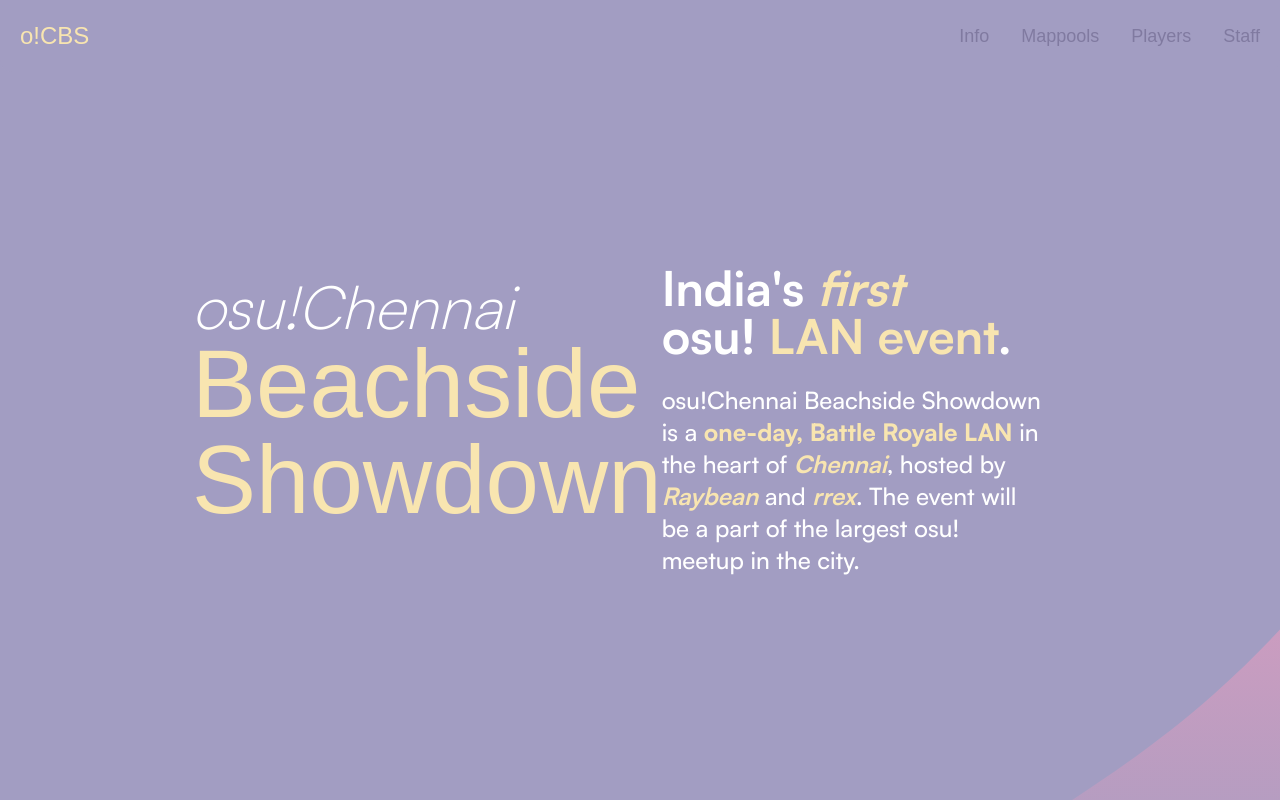
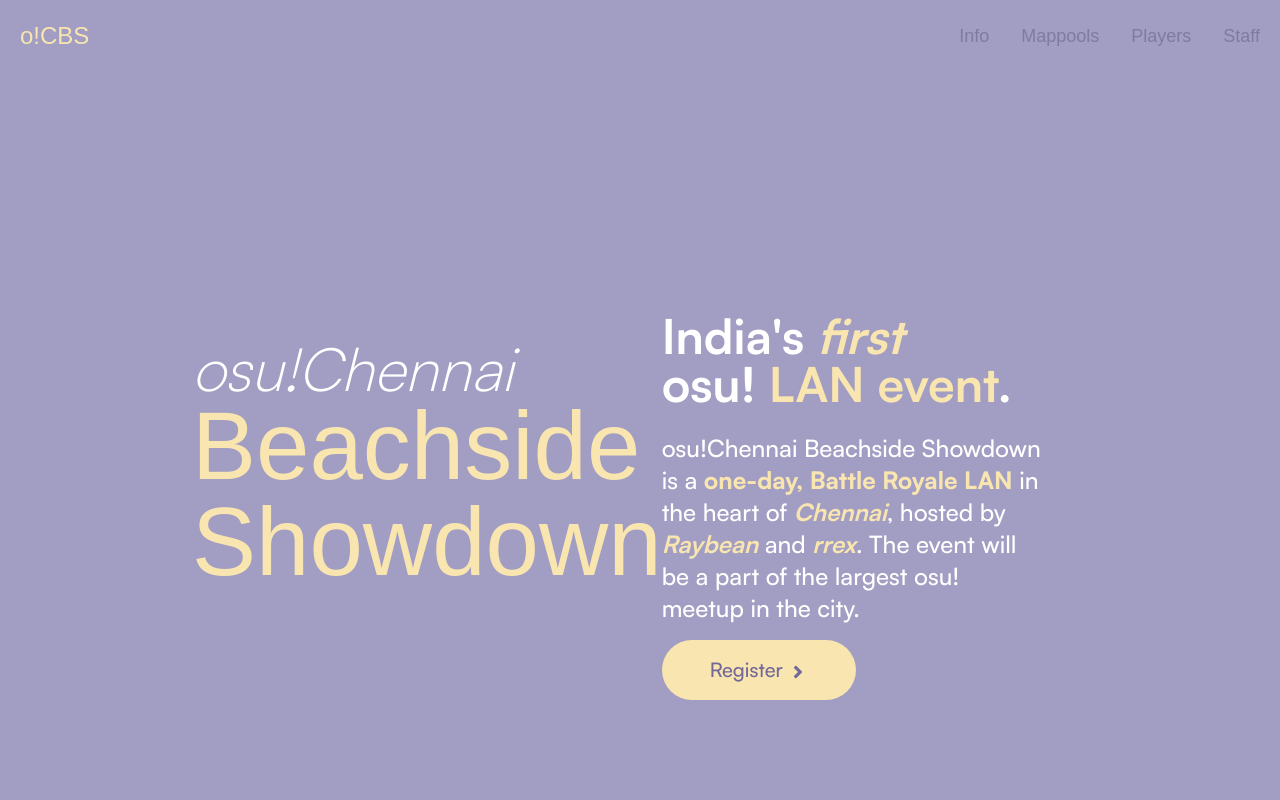
Before and after one commit to rrex971/ocbs-website, a React (Create React App) app: page / in a window 1280 px wide. Shown: the top 800 px of the page. Built offline with nearby package versions, Linux system fonts and the light colour scheme; a web font is replaced by a local one.

Commit message:
implement register button in homepage

```diff
--- a/package.json
+++ b/package.json
@@ -10,6 +10,7 @@
     "razorpay": "^2.9.5",
     "react": "^18.3.1",
     "react-dom": "^18.3.1",
+    "react-icons": "^5.3.0",
     "react-router-dom": "^6.28.0",
     "react-scripts": "5.0.1",
     "web-vitals": "^2.1.4"
--- a/src/screens/Home.js
+++ b/src/screens/Home.js
@@ -1,8 +1,10 @@
 import React from 'react';
+import { Link } from 'react-router-dom';
+import { FaAngleRight } from "react-icons/fa";
 
 const Home = () => {
   return(
-    <div className='bg-logan-500 bg-home-bg-sm bg-right-top md:bg-left-top md:bg-home-bg bg-no-repeat md:bg-cover md:h-full '>
+    <div className='bg-logan-500 bg-home-bg bg-right-top md:bg-left-top md:bg-home-bg bg-no-repeat md:bg-cover md:h-full '>
       <div className="titlecontainer mx-auto my-auto pt-8 md:pt-24 px-12 md:px-48 flex flex-col lg:flex-row justify-between items-center ">
         <div className='titletext'>
           <div className='titlecontent font-head pt-20 pb-5'>
@@ -12,7 +14,7 @@
 
         </div>
         <div className='contentcontainer pt-8 lg:pt-0'>
-          <div className='font-body font-bold text-white-50 text-3xl pt-4 md:pt-24 md:text-5xl md:max-w-md pr-10 block'>
+          <div className='font-body font-bold text-white-50 text-3xl pt-4 md:pt-36 md:text-5xl md:max-w-md pr-10 block'>
             India's <span className='text-banana-mania-100 italic'>first</span><br></br>osu! <span className='text-banana-mania-100'>LAN event</span>.
           </div>
           <br></br>
@@ -20,6 +22,9 @@
             osu!Chennai Beachside Showdown is a <span className='text-banana-mania-100 font-extrabold'>one-day, Battle Royale LAN</span> in the heart of <span className='text-banana-mania-100 font-bold italic'>Chennai</span>, hosted by <span className='text-banana-mania-100 font-bold italic'>Raybean</span> and <span className='text-banana-mania-100 font-bold italic'>rrex</span>.
             The event will be a part of the largest osu! meetup in the city.
           </div>
+          <Link to="/register">
+              <button className='rounded-full bg-banana-mania-100 text-logan-700 font-body font-medium text-xl mt-4 px-12 py-4 '>Register <FaAngleRight className='inline' /></button>
+          </Link>
         </div>
       </div>
       <div className='gallerycontainer mx-auto my-auto mt-16 lg:mt-72 mb-48 px-12 md:px-48 min-h-96 justify-between items-center'>
```
Also changed, not shown: 1 other file (tests, documents, lock files or other folders).
